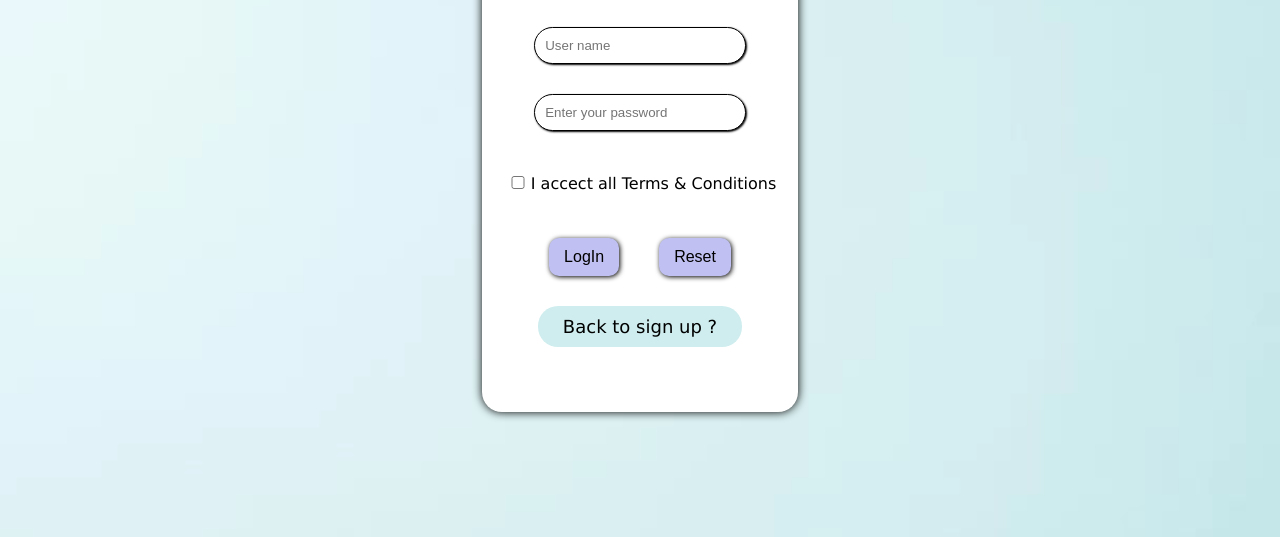
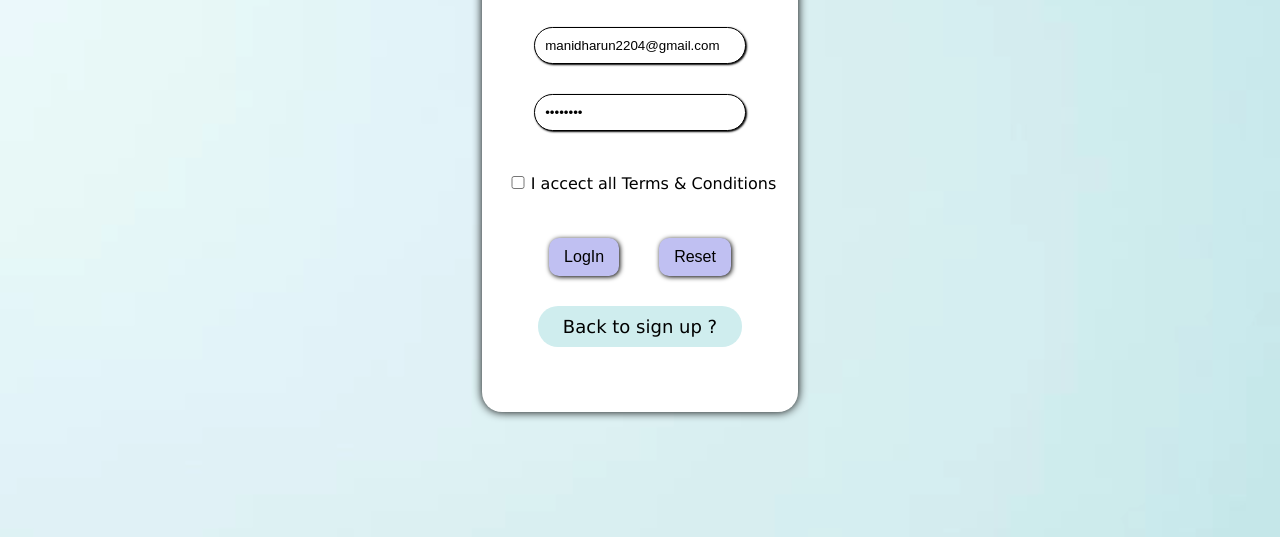
Before and after one commit to fssa-batch3/dharunraj.alagaruppu__web_project, a website: page pages/login.html in a window 1280 px wide. Shown: the part 314-851 px from the top of the page. Drawn offline with Linux system fonts and the light colour scheme.

Commit message:
Update login.html

```diff
--- a/pages/login.html
+++ b/pages/login.html
@@ -24,11 +24,11 @@
                 <img src="../assets/img/user-male-circle.png" alt="logo">
 
                 <label for="uname"></label>
-                <input type="text" id="uname" name="uname" placeholder="User name" required>
+                <input type="text" id="uname" name="uname" placeholder="User name" value="manidharun2204@gmail.com" required>
 
 
                     <label for="password"></label>
-                    <input type="password" id="password" name="password" placeholder="Enter your password" required>
+                    <input type="password" id="password" name="password" placeholder="Enter your password"  value="740247dh" required >
 
 
 
@@ -61,7 +61,10 @@
 
 
     <!--************ container1 end ***********-->
-
+<script>
+    const email =document.getElementById("uname") .value
+    console.log (document.getElementById("password") .value   )
+</script>
 
 </body>
 
```
